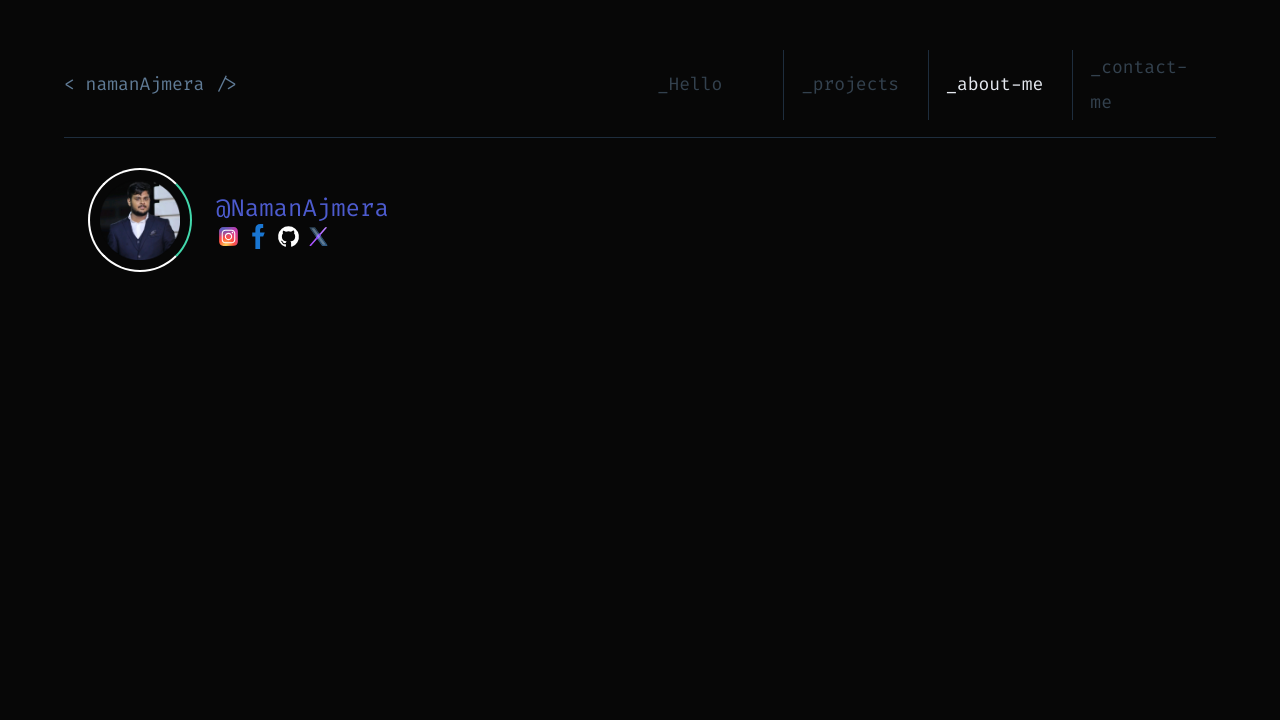
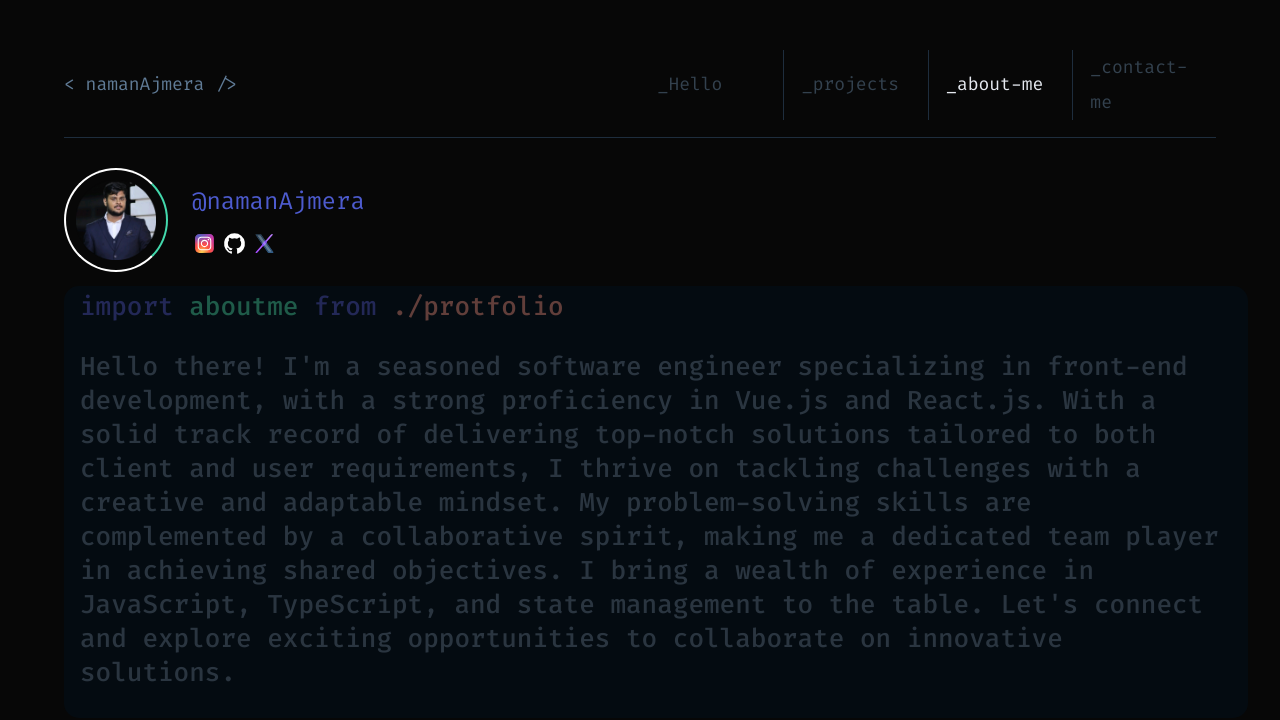
Before and after one commit to namanajmera/web-dev-portfolio, a React (Create React App) app: page /about in a window 1280 px wide. Shown: the top 720 px of the page. Built offline with nearby package versions, Linux system fonts and the light colour scheme.

Commit message:
Added: Complete About Me.

```diff
--- a/src/components/About Component/AboutComponent.module.scss
+++ b/src/components/About Component/AboutComponent.module.scss
@@ -1,6 +1,72 @@
 @import "./../../styles/variable.scss";
 @import "./../../styles/common.scss";
 
-.about-container{
+.about-container {
+    display       : flex;
+    flex-direction: column;
 
+    .top-container {
+        margin-bottom: 16px;
+    }
+
+    .bottom-container {
+        width           : 100%;
+        height          : 400px;
+        background-color: #011221;
+        opacity         : 0.4;
+        border-radius   : 15px;
+        display         : flex;
+        justify-content : center;
+        flex-direction  : column;
+        padding         : 1rem;
+    }
+
+    /* .counting {
+        .count {
+            list-style : none;
+            font-family: $primary-font;
+            font-size  : 26px;
+            color      : $secondry-color-1;
+            font-style : normal;
+            font-weight: 200;
+            line-height: normal;
+        }
+    } */
+    .import-statement {
+        font-family: $primary-font;
+        font-size  : 26px;
+        color      : $secondry-color-1;
+        font-style : normal;
+        font-weight: 500;
+        line-height: normal;
+
+        span {
+            &:nth-child(1) {
+                color: $accent-color-3;
+            }
+
+            &:nth-child(2) {
+                color: $secondry-color-3;
+            }
+
+            &:nth-child(3) {
+                color: $accent-color-3;
+            }
+
+            &:nth-child(4) {
+                color: $accent-color-1;
+            }
+        }
+    }
+
+    .me-text {
+        p {
+            font-family: $primary-font;
+            font-size  : 26px;
+            color      : $secondry-color-1;
+            font-style : normal;
+            font-weight: 500;
+            line-height: normal;
+        }
+    }
 }
--- a/src/components/About Component/AboutComponent.tsx
+++ b/src/components/About Component/AboutComponent.tsx
@@ -1,20 +1,34 @@
-import React from 'react'
+import React from "react";
 import styles from "./AboutComponent.module.scss";
-import IdBadgeComponent from '../IdBadgeComponent/IdBadgeComponent';
+import IdBadgeComponent from "../IdBadgeComponent/IdBadgeComponent";
 
-type Props = {}
+type Props = {};
 
 const AboutComponent = (props: Props) => {
+  /*   const numbers = Array.from({ length: 10 }, (_, index) => index + 1); */
   return (
-    <div className={styles['about-container']}>
-        <div className={styles["top-container"]}>
-            <IdBadgeComponent />
+    <div className={styles["about-container"]}>
+      <div className={styles["top-container"]}>
+        <IdBadgeComponent />
+      </div>
+      <div className={styles["bottom-container"]}>
+        <div className={styles["import-statement"]}>
+          <span>{'import '}</span>
+          <span>{'aboutme '}</span>
+          <span>{'from '}</span>
+          <span>{'./protfolio'}</span>
         </div>
-        <div className={styles["bottom-container"]}>
-            {/* <span>About My Self</span> */}
+        {/* <div className={styles["counting"]}>
+          {numbers && numbers.map((number:number) =>(
+            <li className={styles["count"]}>{number}</li>
+          ))}
+        </div> */}
+        <div className={styles["me-text"]}>
+          <p>{` Hello there! I'm a seasoned software engineer specializing in front-end development, with a strong proficiency in Vue.js and React.js. With a solid track record of delivering top-notch solutions tailored to both client and user requirements, I thrive on tackling challenges with a creative and adaptable mindset. My problem-solving skills are complemented by a collaborative spirit, making me a dedicated team player in achieving shared objectives. I bring a wealth of experience in JavaScript, TypeScript, and state management to the table. Let's connect and explore exciting opportunities to collaborate on innovative solutions.`}</p>
         </div>
+      </div>
     </div>
-  )
-}
+  );
+};
 
 export default AboutComponent;
--- a/src/components/IdBadgeComponent/IdBadgeComponent.module.scss
+++ b/src/components/IdBadgeComponent/IdBadgeComponent.module.scss
@@ -13,7 +13,7 @@
         display        : flex;
         justify-content: center;
         align-items    : center;
-        padding        : 24px;
+        padding-right  : 24px;
 
         .img-container {
             display      : flex;
@@ -29,9 +29,10 @@
 
     .self-tag {
         display        : flex;
-        justify-content: flex-start;
+        justify-content: space-evenly;
         align-items    : flex-start;
         flex-direction : column;
+        height         : 100%;
 
         .self {
             font-size  : 24px;
--- a/src/components/IdBadgeComponent/IdBadgeComponent.tsx
+++ b/src/components/IdBadgeComponent/IdBadgeComponent.tsx
@@ -1,10 +1,38 @@
-import React from "react";
+import React, { useState } from "react";
 import styles from "./IdBadgeComponent.module.scss";
-import { Me, instagram, facebook, github, twitter } from "../../assets/images";
+import { Me, instagram, github, twitter } from "../../assets/images";
 
 type Props = {};
 
 const IdBadgeComponent = (props: Props) => {
+  const [profileVisit] = useState([
+    {
+      id: 1,
+      link: "https://www.instagram.com/hackernaman/",
+      userName: "@hackernaman",
+      imgUrl: instagram,
+    },
+    {
+      id: 2,
+      link: "https://github.com/namanajmera",
+      userName: "@namanAjmera",
+      imgUrl: github,
+    },
+    {
+      id: 3,
+      link: "https://twitter.com/hacker__Naman",
+      userName: "@namanAjmera",
+      imgUrl: twitter,
+    },
+  ]);
+
+  const handleProfiles = (
+    event: React.MouseEvent<HTMLElement>,
+    profile: any
+  ) => {
+    event.preventDefault();
+    window.open(profile.link, "_blank");
+  };
   return (
     <div className={styles["badge-container"]}>
       <div className={styles["face-logo"]}>
@@ -13,12 +41,20 @@ const IdBadgeComponent = (props: Props) => {
         </span>
       </div>
       <div className={styles["self-tag"]}>
-        <span className={styles["self"]}> @NamanAjmera </span>
+        <span className={styles["self"]}> @namanAjmera </span>
         <div className={styles["profile-container"]}>
-          <img src={instagram} alt="" className={styles["profiles"]} />
-          <img src={facebook} alt="" className={styles["profiles"]} />
+          {profileVisit &&
+            profileVisit.map((ele, index) => (
+              <img
+                src={ele.imgUrl}
+                alt=""
+                className={styles["profiles"]}
+                onClick={(event) => handleProfiles(event, ele)}
+              />
+            ))}
+          {/* <img src={facebook} alt="" className={styles["profiles"]} />
           <img src={github} alt="" className={styles["profiles"]} />
-          <img src={twitter} alt="" className={styles["profiles"]} />
+          <img src={twitter} alt="" className={styles["profiles"]} /> */}
         </div>
       </div>
     </div>
--- a/src/index.scss
+++ b/src/index.scss
@@ -12,7 +12,7 @@ body {
   width                  : min(90%, 1400px);
   margin-inline          : auto;
   padding                : 2rem;
-  overflow               : hidden;
+  // overflow               : hidden;
 }
 
 code {
```
